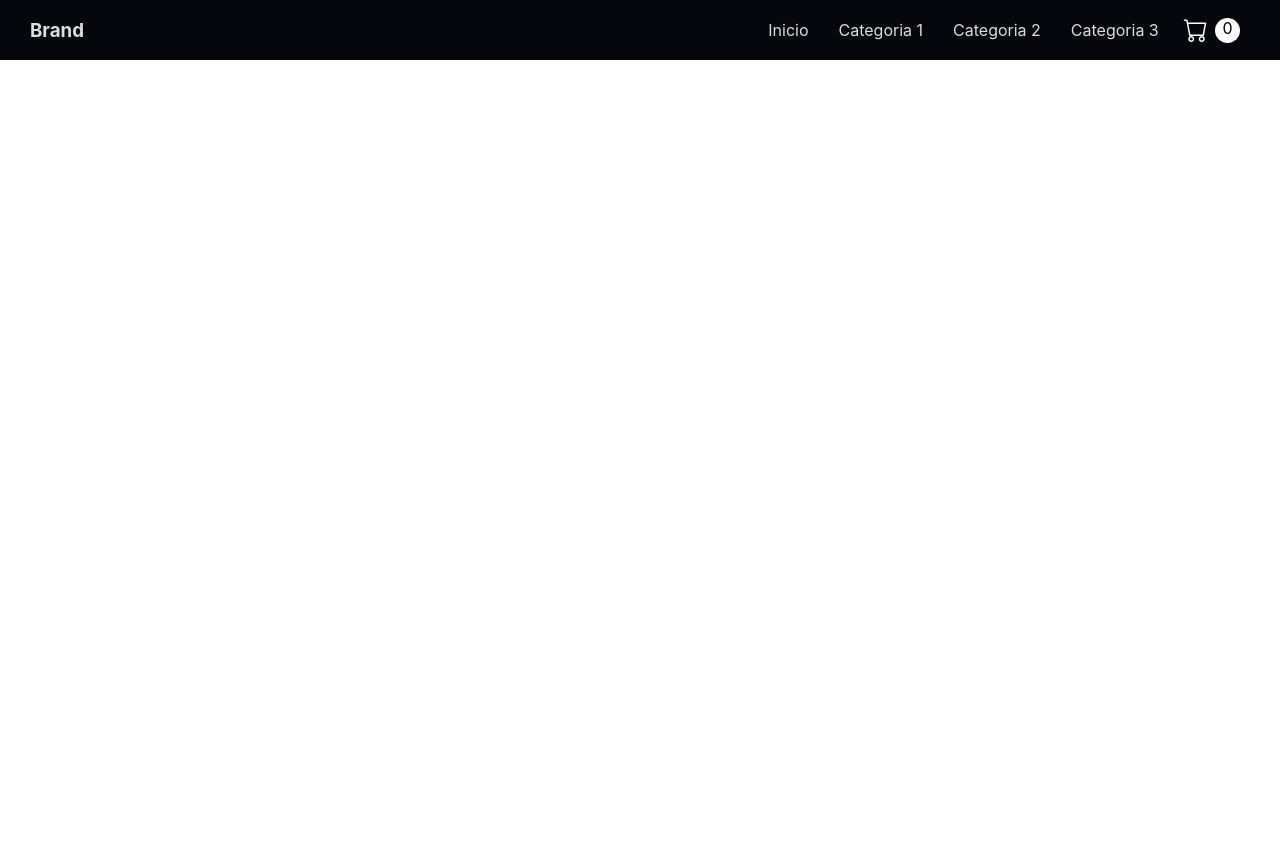
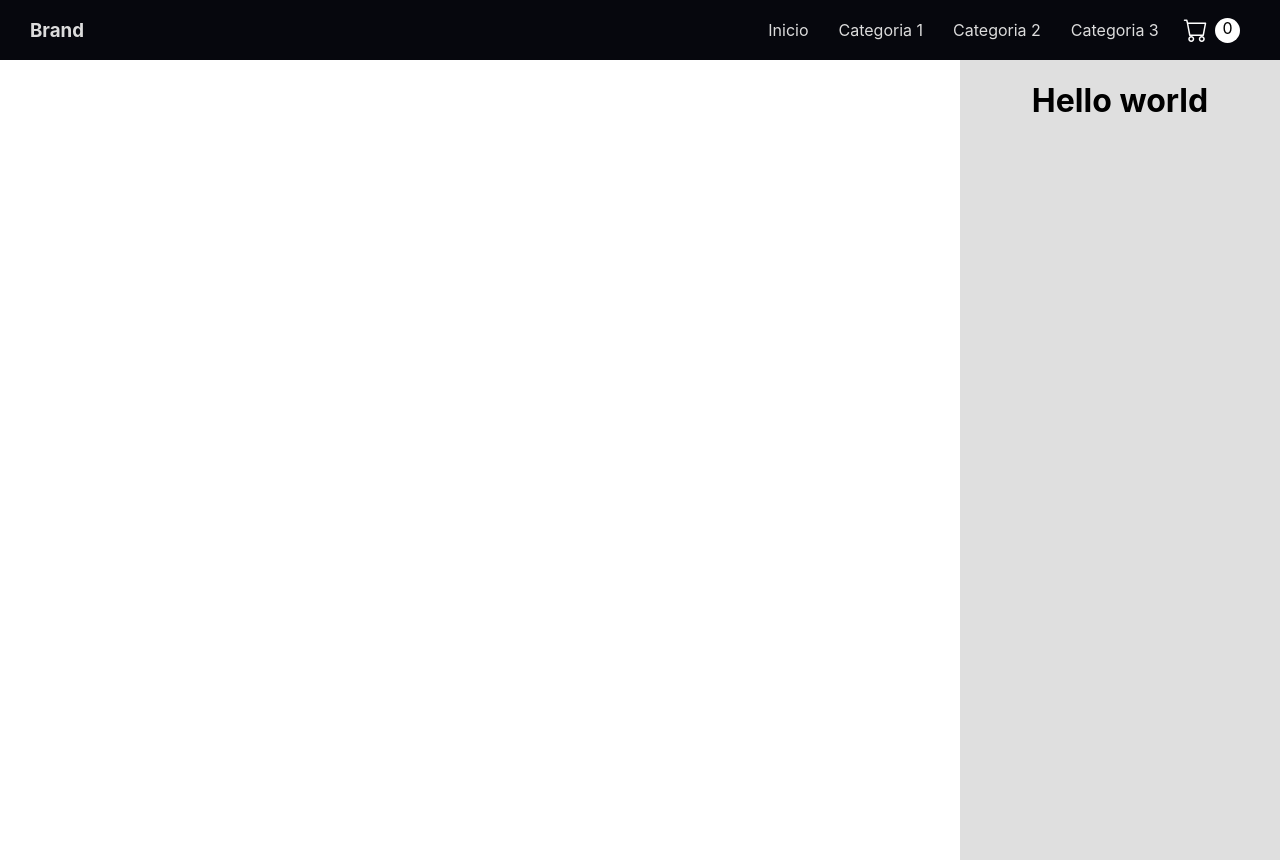
Before and after one commit to MScrimaglia/react_coderhouse, a React (Create React App) app: page / in a window 1280 px wide. Before the commit the page ends 800 px from the top, so only its background shows below. Built offline with nearby package versions, Linux system fonts and the light colour scheme.

Commit message:
ItemListContainer creation

```diff
--- a/src/App.js
+++ b/src/App.js
@@ -1,7 +1,8 @@
 import logo from './logo.svg';
 import './App.css';
-import Navbar from './components/Navbar'
+import Navbar from './components/Navbar';
 import CartWidget from './components/CartWidget';
+import ItemListContainer from './components/ItemListContainer';
 
 function App() {
   return (
@@ -10,7 +11,7 @@ function App() {
         <Navbar />
         <CartWidget />
       </header>
-
+      <ItemListContainer greeting='Hello world'/>
     </div>
   );
 }
--- /dev/null
+++ b/src/components/ItemListContainer/index.jsx
@@ -0,0 +1,12 @@
+import React from "react";
+import './style.css'
+
+const ItemListContainer = (props) => {
+    return (
+        <div className="item_list_container">
+            <h1>{props.greeting}</h1>
+        </div>
+    )
+}
+
+export default ItemListContainer
--- /dev/null
+++ b/src/components/ItemListContainer/style.css
@@ -0,0 +1,6 @@
+.item_list_container {
+    background-color: rgb(223, 223, 223);
+    width: 25%;
+    height: 100vh;
+    float: right;
+}
```
